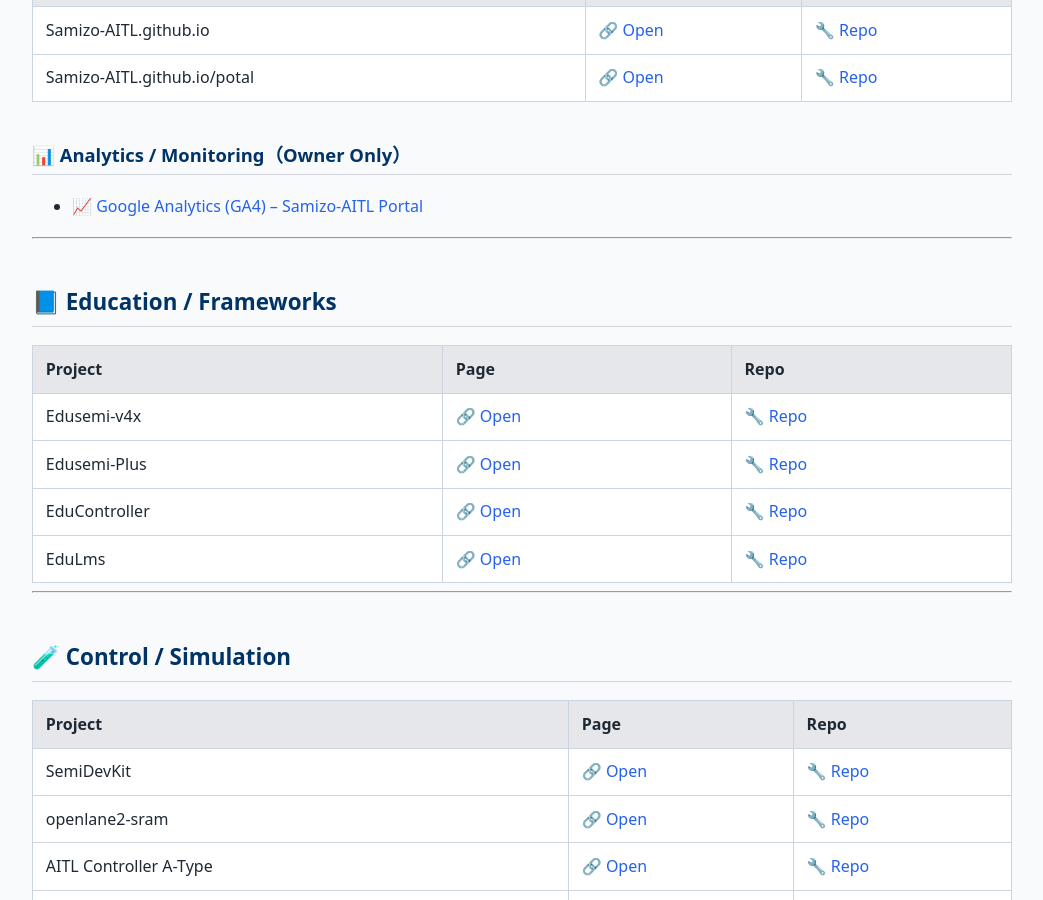
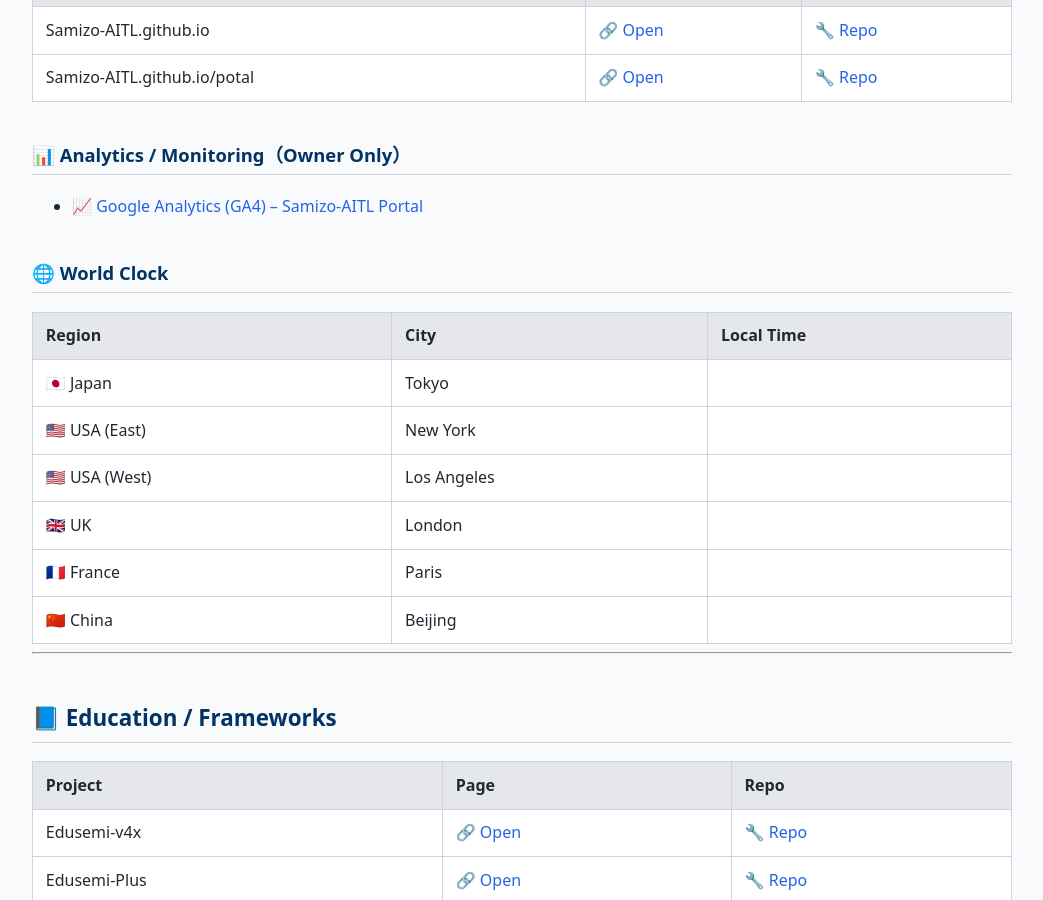
Before and after one commit to Samizo-AITL/Samizo-AITL.github.io, a Jekyll site: the page built from repo-index.md, in a window 1280 px wide and 900 px high, scrolled down 413 px. Shown: the whole window, without its empty margins (118-1161 px from the left). Built offline with Jekyll 4.4.1, drawn with Linux system fonts in a browser that asks for light colours.

Commit message:
Update repo-index.md

```diff
--- a/repo-index.md
+++ b/repo-index.md
@@ -22,6 +22,26 @@
 ### 📊 Analytics / Monitoring（Owner Only）
 
 - 📈 [Google Analytics (GA4) – Samizo-AITL Portal](https://analytics.google.com/analytics/web/)
+
+<h3>🌐 World Clock</h3>
+
+<table>
+  <thead>
+    <tr>
+      <th>Region</th>
+      <th>City</th>
+      <th>Local Time</th>
+    </tr>
+  </thead>
+  <tbody>
+    <tr><td>🇯🇵 Japan</td><td>Tokyo</td><td id="time-tokyo"></td></tr>
+    <tr><td>🇺🇸 USA (East)</td><td>New York</td><td id="time-ny"></td></tr>
+    <tr><td>🇺🇸 USA (West)</td><td>Los Angeles</td><td id="time-la"></td></tr>
+    <tr><td>🇬🇧 UK</td><td>London</td><td id="time-london"></td></tr>
+    <tr><td>🇫🇷 France</td><td>Paris</td><td id="time-paris"></td></tr>
+    <tr><td>🇨🇳 China</td><td>Beijing</td><td id="time-beijing"></td></tr>
+  </tbody>
+</table>
 
 ---
 
```
